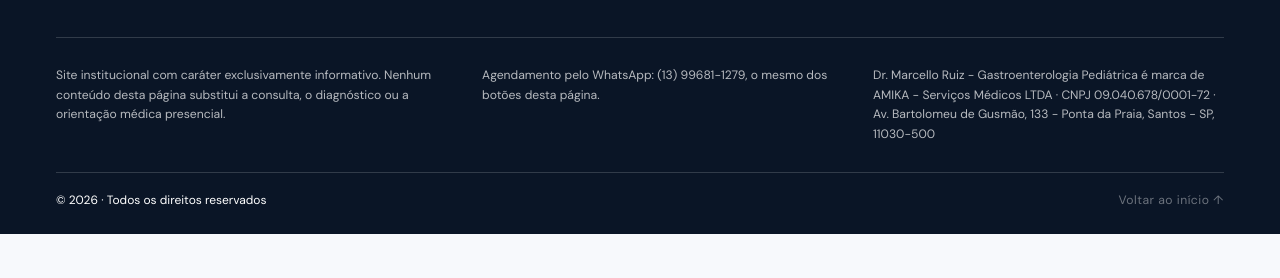
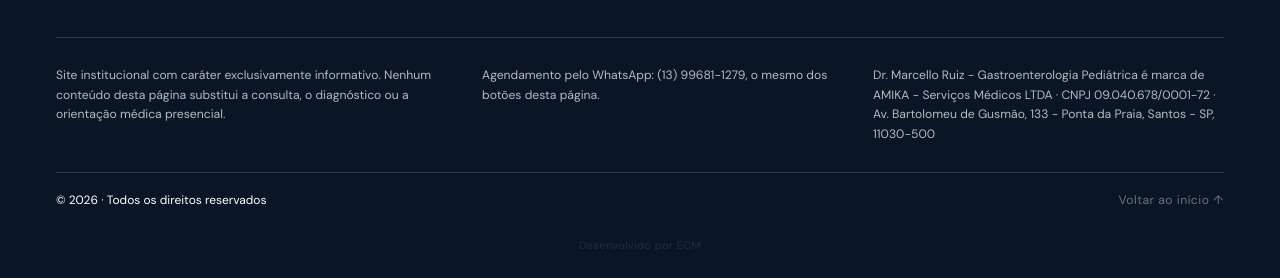
Before and after one commit to clinicamarcelloruiz/clinicamarcelloruiz.github.io, a website: page docs/index.html in a window 1280 px wide. Shown: the part 7152-7430 px from the top of the page. Before the commit the page ends 7386 px from the top, so only its background shows below. Drawn offline with Linux system fonts and the light colour scheme.

Commit message:
Atualizacao do site 16/09/2026

```diff
--- a/docs/index.html
+++ b/docs/index.html
@@ -399,6 +399,12 @@ footer .fmain img{height:auto;width:190px}
 footer .fmain .crm{letter-spacing:.02em;text-transform:none;font-size:.82rem;line-height:1.7}
 footer .fnotes{grid-template-columns:1.1fr 1fr 1fr;gap:40px;padding:28px 0}
 footer .fbottom{display:flex;flex-wrap:wrap;justify-content:space-between;gap:16px;padding-top:19px;border-top:1px solid var(--line-l);font-size:.75rem}
+/* Assinatura de quem fez o site. Discreta de proposito: menor que o resto,
+   sem cor de destaque, e so ganha sublinhado no hover. Quem procura acha; quem
+   nao procura nem repara. */
+footer .autoria{width:100%;margin-top:14px;text-align:center;font-size:.68rem;letter-spacing:.04em;color:var(--txt-d);opacity:.55}
+footer .autoria a{color:inherit;text-decoration:none;border-bottom:1px solid transparent;transition:border-color .3s,opacity .3s}
+footer .autoria a:hover{border-bottom-color:currentColor}
 
 @media (max-width:1020px){
   .uhead{grid-template-columns:1fr;align-items:start;gap:22px}
@@ -645,6 +651,10 @@ footer .fbottom{display:flex;flex-wrap:wrap;justify-content:space-between;gap:16
     <div class="fbottom">
       <span>© <span id="yy">2026</span> · Todos os direitos reservados</span>
       <a class="topo" href="#top">Voltar ao início ↑</a>
+      <p class="autoria">
+        Desenvolvido por
+        <a href="mailto:eduaoe@gmail.com?subject=Site%20do%20Dr.%20Marcello%20Ruiz">ECM</a>
+      </p>
     </div>
   </div>
 </footer>
```
Also changed, not shown: template.html (+10 -0 lines).
